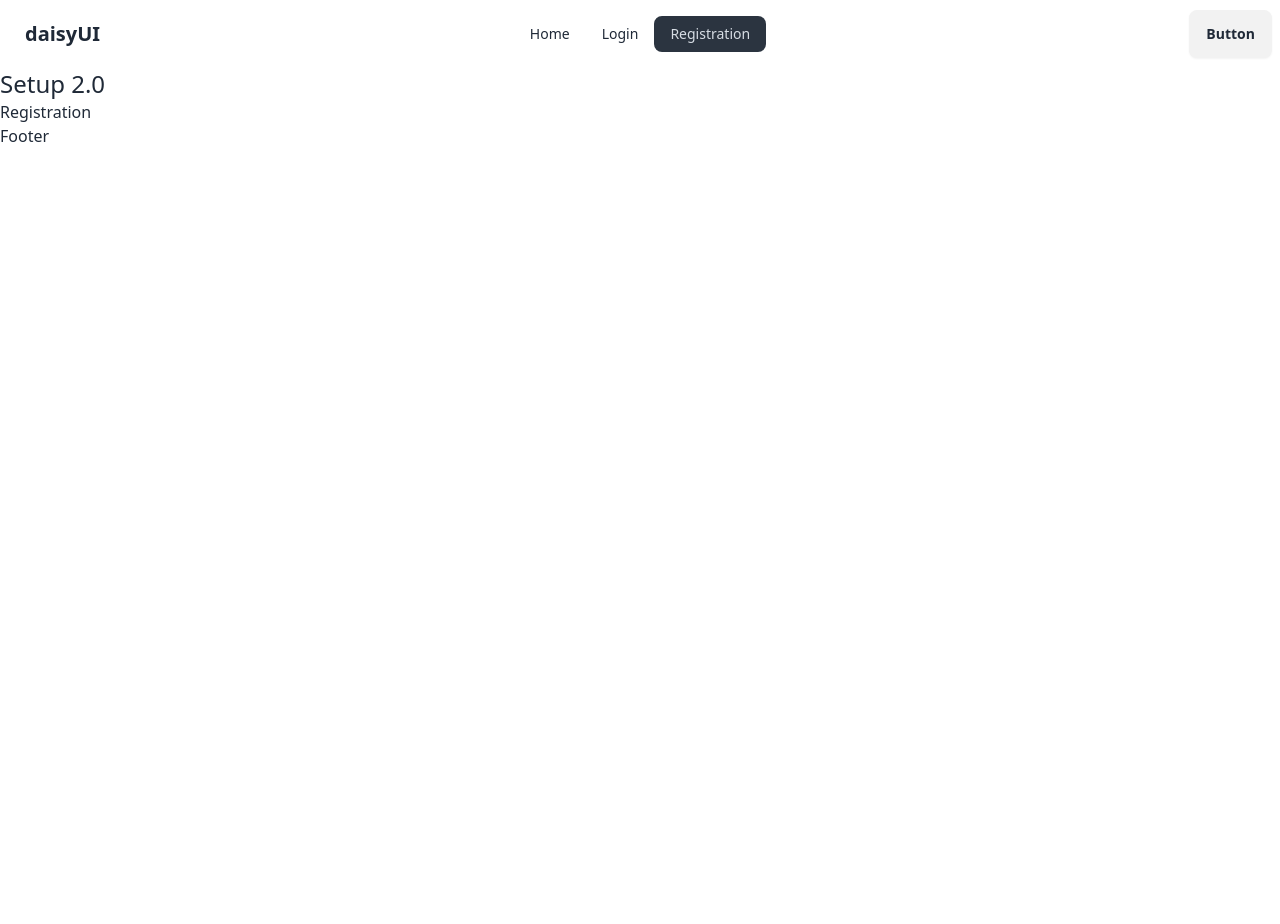
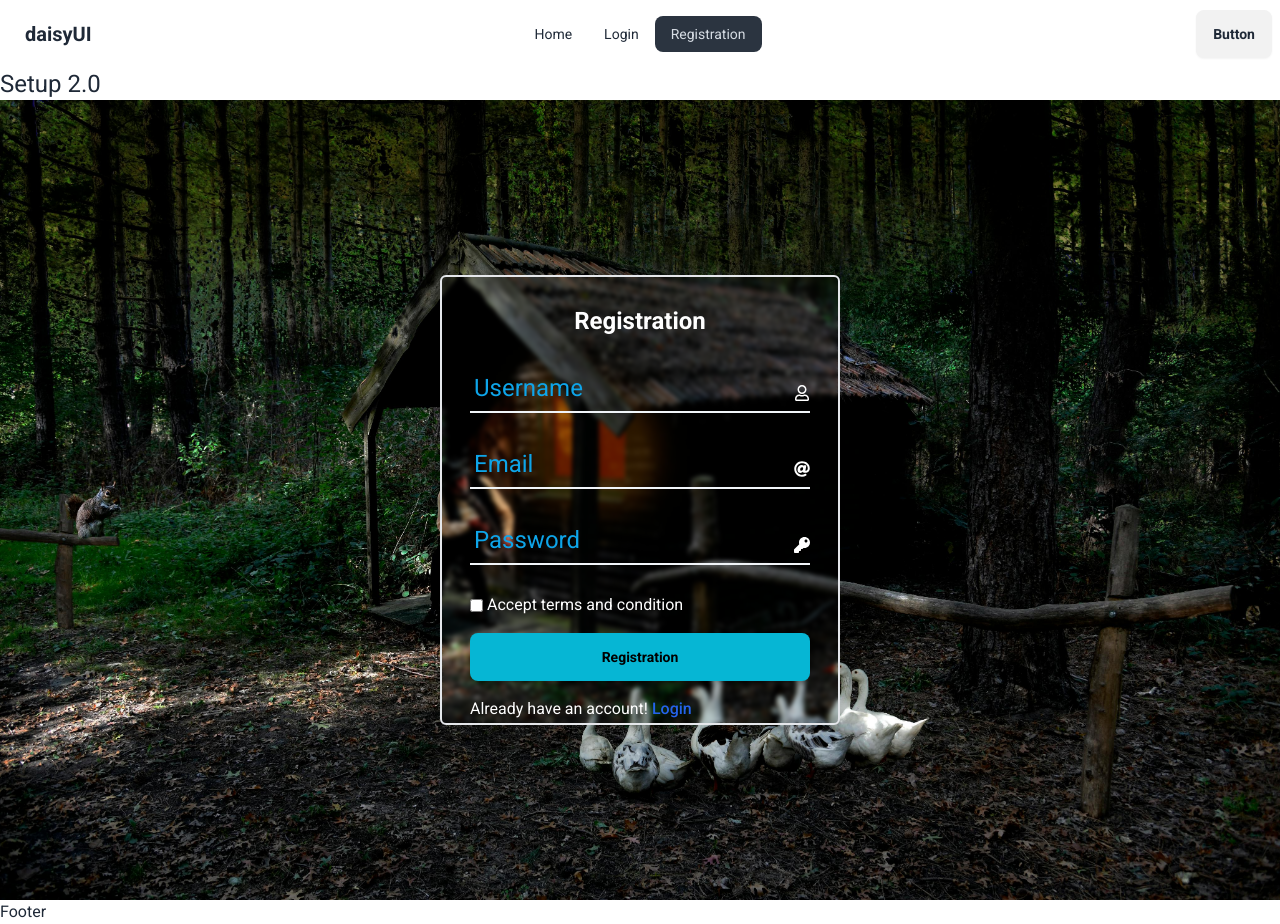
Before and after one commit to ahshobuj1/real-estate-react, a React (Vite) app: page /registration in a window 1280 px wide. Before the commit the page ends 800 px from the top, so only its background shows below. Built offline with nearby package versions, Linux system fonts and the light colour scheme.

Commit message:
Create register page and design

```diff
--- a/src/index.css
+++ b/src/index.css
@@ -1,3 +1,5 @@
+@import url('https://fonts.googleapis.com/css2?family=Roboto:ital,wght@0,100;0,300;0,400;0,500;0,700;1,100;1,300;1,400;1,500;1,700&display=swap');
+
 @tailwind base;
 @tailwind components;
 @tailwind utilities;
@@ -6,4 +8,5 @@
     margin: 0;
     padding: 0;
     box-sizing: border-box;
+    font-family: 'Roboto', sans-serif;
 }
--- a/src/pages/Login/Login.jsx
+++ b/src/pages/Login/Login.jsx
@@ -50,11 +50,11 @@ const Login = () => {
                         </div>
 
                         <div className="flex justify-between items-center">
-                            <label>
-                                <input type="checkbox" /> Remember me
-                            </label>
+                            <div className="flex items-center">
+                                <input type="checkbox" />
+                                <label>Remember me</label>
+                            </div>
 
-                            <a href="#"></a>
                             <Link to="" className="text-blue-600">
                                 Forget password?
                             </Link>
--- a/src/pages/Registration/Registration.jsx
+++ b/src/pages/Registration/Registration.jsx
@@ -1,5 +1,88 @@
+import {Link} from 'react-router-dom';
+import {FaAt, FaKey, FaRegUser} from 'react-icons/fa';
+
 const Registration = () => {
-    return <div>Registration</div>;
+    return (
+        <>
+            <div className="hero  bg-[url(src/assets/sign-in-up.jpg)] min-h-screen flex justify-center items-center">
+                <div className="sm:min-w-80  md:w-[400px] h-[450px] p-7 backdrop-blur-[2px] border-2 text-white rounded-md">
+                    <h2 className="text-2xl text-center font-semibold">
+                        Registration
+                    </h2>
+
+                    <form>
+                        <div className="relative w-full h-12 border-b-2 border-b-slate-100 my-7">
+                            <span className="absolute top-5 right-0">
+                                <FaRegUser />
+                            </span>
+                            <input
+                                type="text"
+                                required
+                                className="w-full h-full text-white text-xl border-0 outline-0 bg-transparent cursor-text px-5 focus"
+                            />
+                            <label
+                                htmlFor="username"
+                                className="absolute top-2/4 left-1 -translate-y-2/4 text-2xl text-sky-500 duration-500">
+                                Username
+                            </label>
+                        </div>
+
+                        <div className="relative w-full h-12 border-b-2 border-b-slate-100 my-7">
+                            <span className="absolute top-5 right-0">
+                                <FaAt />
+                            </span>
+                            <input
+                                type="email"
+                                required
+                                className="w-full h-full text-white text-xl border-0 outline-0 bg-transparent cursor-text px-5 focus"
+                            />
+                            <label
+                                htmlFor="email"
+                                className="absolute top-2/4 left-1 -translate-y-2/4 text-2xl text-sky-500 duration-500">
+                                Email
+                            </label>
+                        </div>
+
+                        <div className="relative w-full h-12 border-b-2 border-b-slate-100 my-7">
+                            <span className="absolute top-5 right-0">
+                                <FaKey />
+                            </span>
+                            <input
+                                type="text"
+                                required
+                                className="w-full h-full text-white text-xl border-0 outline-0 bg-transparent cursor-text px-5 focus"
+                            />
+                            <label
+                                htmlFor="password"
+                                className="absolute top-2/4 left-1 -translate-y-2/4 text-2xl text-sky-500 duration-500">
+                                Password
+                            </label>
+                        </div>
+
+                        <div className="flex items-center space-x-1">
+                            <input type="checkbox" />
+                            <label>Accept terms and condition</label>
+                        </div>
+                        <button
+                            type="submit"
+                            className="btn bg-cyan-500 w-full my-4 border-0 font-semibold text-black">
+                            Registration
+                        </button>
+
+                        <p>
+                            Already have an account!
+                            <Link
+                                to="/login"
+                                className="text-blue-600 font-medium">
+                                {' '}
+                                Login
+                            </Link>
+                        </p>
+                    </form>
+                </div>
+            </div>
+        </>
+    );
 };
 
 export default Registration;
```
